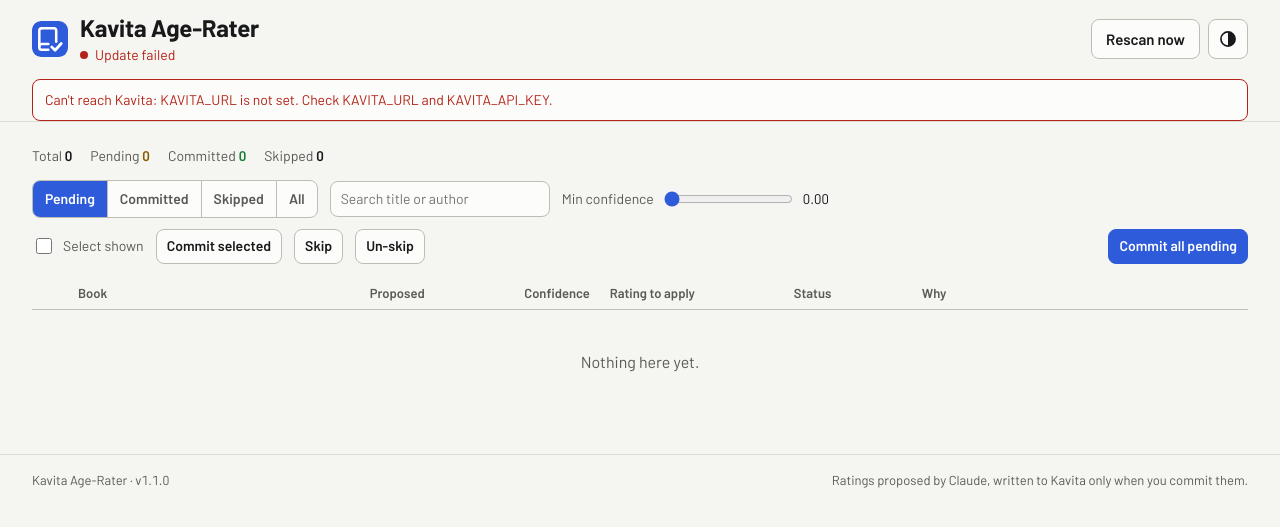
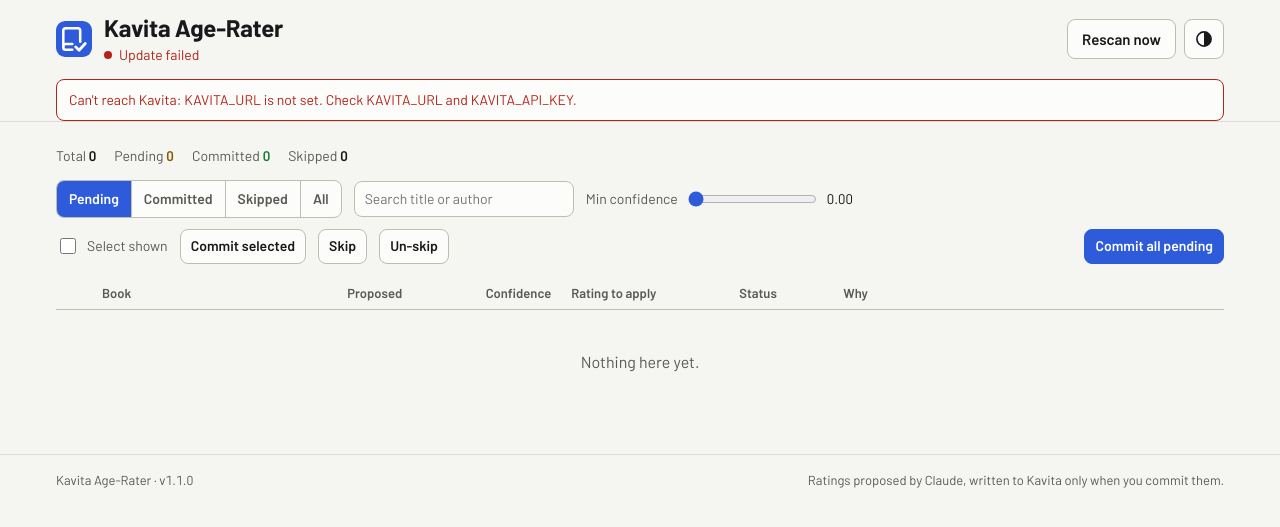
Before and after one commit to nick-a-louse/kavita-age-rater, a Flask app: page / in a window 1280 px wide. Shown: the top 527 px of the page. Run offline with Flask 3, Linux system fonts and the light colour scheme; data comes from the database, SQL or seed files in the repository; data that the repository does not hold is empty.

Commit message:
Use the standard 1200px column (TECH-53 follow-up) (#2)
The review table needs about 1040px, so it fits the standard column; header,
content and footer now line up centred like the other apps. Column widths
rebalanced so the Why column gets more room.


Claude-Session: https://claude.ai/code/session_01DqPN19pS2eq6ocshTKQsLM

Co-authored-by: Claude <noreply@anthropic.com>

```diff
--- a/static/app.css
+++ b/static/app.css
@@ -42,12 +42,12 @@ input[type=checkbox] { accent-color: var(--accent); width: 16px; height: 16px; }
 .review th.num, .review td.num { text-align: right; font-family: inherit; }
 .review th.num { font-weight: 600; }   /* gomez-ui .num is the big-figure style; here it only means "number column" */
 .review col.c-sel { width: 36px; }
-.review col.c-book { width: 24%; }
-.review col.c-prop { width: 9rem; }
+.review col.c-book { width: 21%; }
+.review col.c-prop { width: 8rem; }
 .review col.c-conf { width: 6rem; }
-.review col.c-apply { width: 11.5rem; }
-.review col.c-status { width: 8rem; }
-.review col.c-act { width: 7rem; }
+.review col.c-apply { width: 10.5rem; }
+.review col.c-status { width: 6.5rem; }
+.review col.c-act { width: 6rem; }
 .review tbody tr:hover { background: var(--row-hover); }
 .review td.book b { font-weight: 600; }
 .review td.book small, .review small.sub { display: block; color: var(--muted); font-size: 13px; }
--- a/templates/index.html
+++ b/templates/index.html
@@ -19,7 +19,7 @@
 <script src="{{ url_for('static', filename='gomez-ui.js') }}?v={{ version }}" defer></script>
 <script src="{{ url_for('static', filename='app.js') }}?v={{ version }}" defer></script>
 </head>
-<body class="g-wide">
+<body>
 <header class="g-header">
   <div class="wrap g-header-row">
     <div class="g-brand">
```
